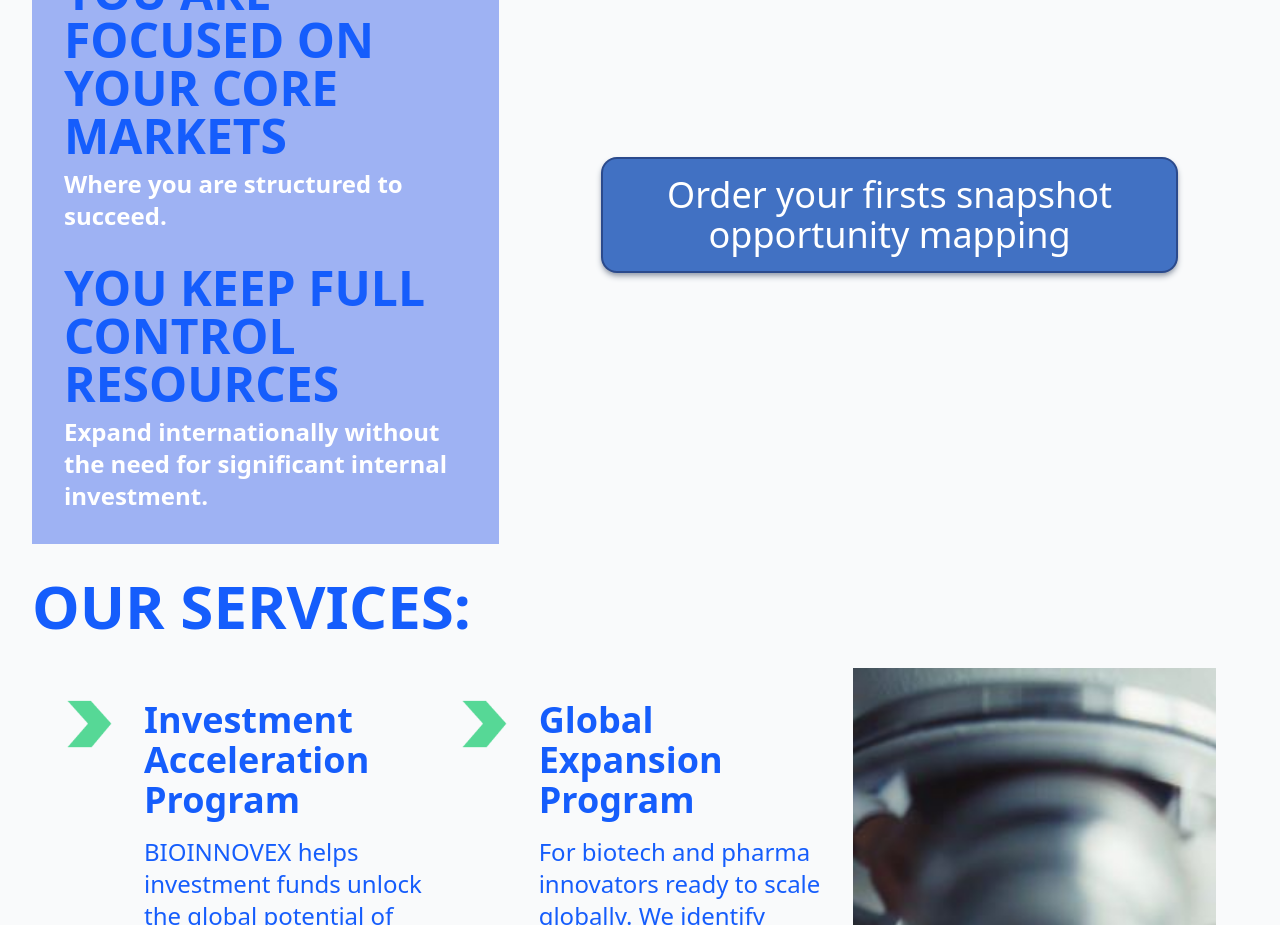
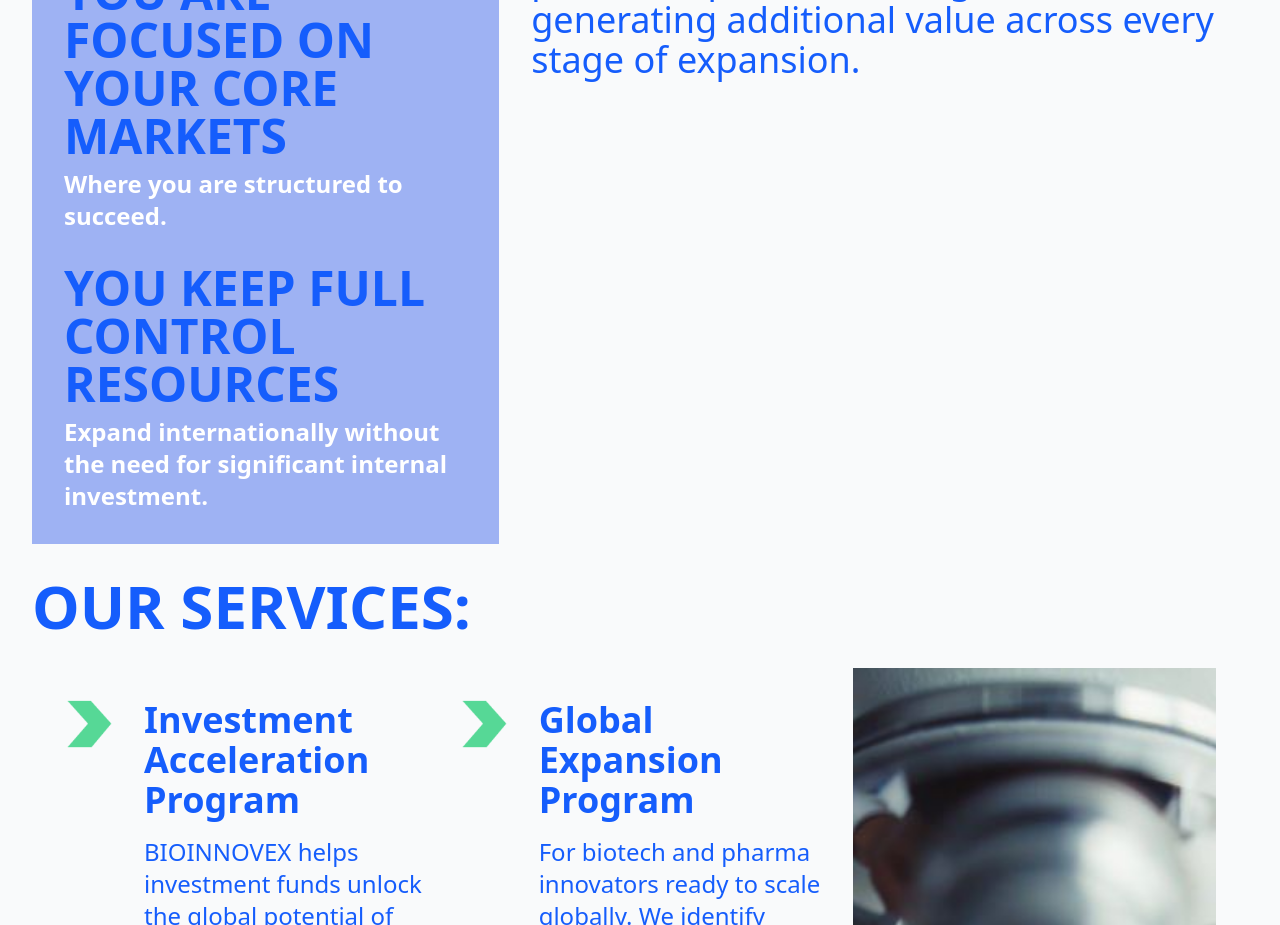
Before and after one commit to AnthonySTZ/BioInnovex, a React (Vite) app: page / in a window 1280 px wide. Shown: the part 1500-2425 px from the top of the page. Built offline with nearby package versions, Linux system fonts and the light colour scheme.

Commit message:
feat(markets): remove button for now

```diff
--- a/src/components/NewMarketsText.tsx
+++ b/src/components/NewMarketsText.tsx
@@ -18,14 +18,14 @@ export default function NewMarketsText() {
                     stage of expansion.
                 </p>
             </div>
-            <div className="flex p-8 items-center justify-center">
+            {/* <div className="flex p-8 items-center justify-center">
                 <button
                 className="transition-all duration-200 ease-in-out
                 hover:cursor-pointer hover:shadow-lg
                 shadow-gray-400 shadow-md py-4 px-16 text-white bg-[rgb(65,113,195)] border-2 border-blue-950/50 rounded-2xl">
                     Order your firsts snapshot<br/>opportunity mapping
                 </button>
-            </div>
+            </div> */}
         </div>
     )
 }
```
